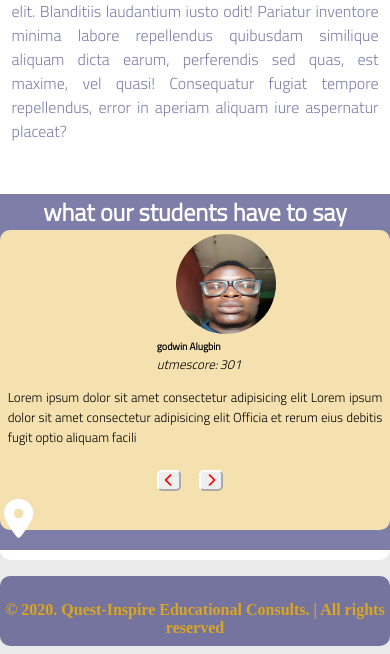
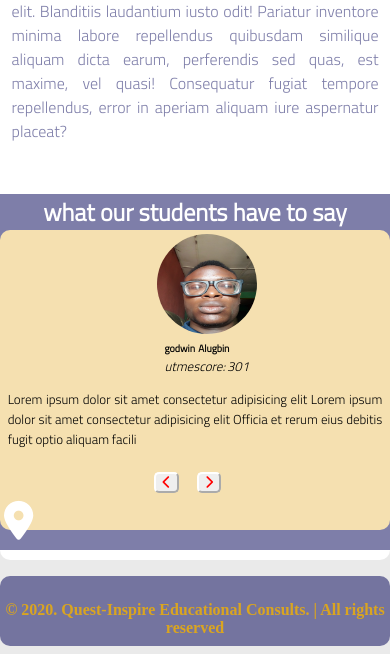
Before and after one commit to Olarinre/quest-inspire, a PHP site: page / in a window 390 px wide. Shown: the part 1743-2397 px from the top of the page. Run offline with PHP 8.4, Linux system fonts and the light colour scheme; some libraries are stand-ins or nearby versions.

Commit message:
Add files via upload

```diff
--- a/styles.css
+++ b/styles.css
@@ -280,7 +280,7 @@ span.utme-score{
     margin:0 36% 0 42%;
 }
 p.info{
-    padding:0 1% 0 1%;
+    align-items: center;
     margin:none;
 }
 button.next{
@@ -450,6 +450,7 @@ div.nav-icon{
         color:red;
         border-color: white;
         border-radius:5px;
+        margin-left:-10px;
 
 
     }
@@ -460,7 +461,7 @@ div.nav-icon{
 
     }
     div.nav-icon{
-        margin:0 36% 0 40%;
+        align-items: center;
         padding-bottom:2%;
 
     }
@@ -470,12 +471,13 @@ div.nav-icon{
             width:100px;
             height:100px;
             border-radius:50px;
-            margin:0 36% 0 45%;
+
             padding-top:0;
+            align-items: center;
         }
 
         .utme-score{
-            margin:0 36% 0 40%;
+            align-items: center;
 
         }
         span.utme-score{
@@ -483,8 +485,10 @@ div.nav-icon{
             padding:none;
         }
         .name{
-            margin:0 36% 0 40%;
+            align-items: center;
             font-size:10px;
+            margin-top:2px;
+            word-spacing:1px;
         }
         p.info{
             padding:0 1% 0 1%;
```
Also changed, not shown: other parts of styles.css (+101 -227 lines).
